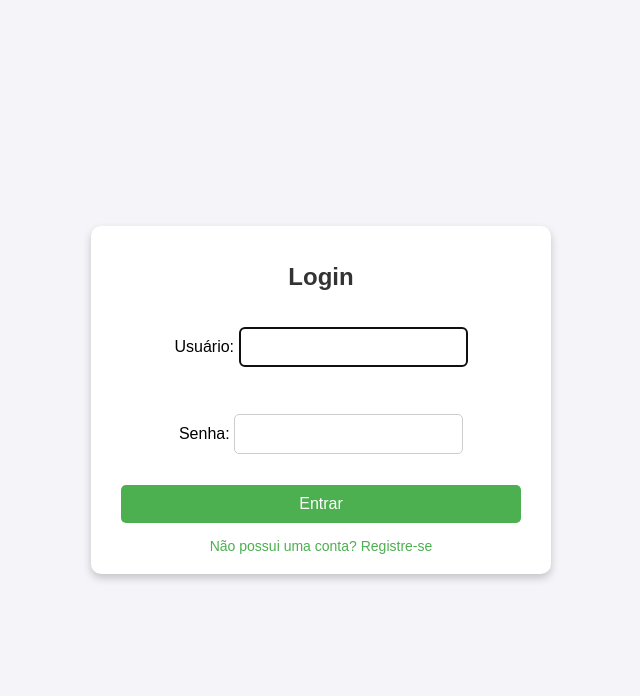
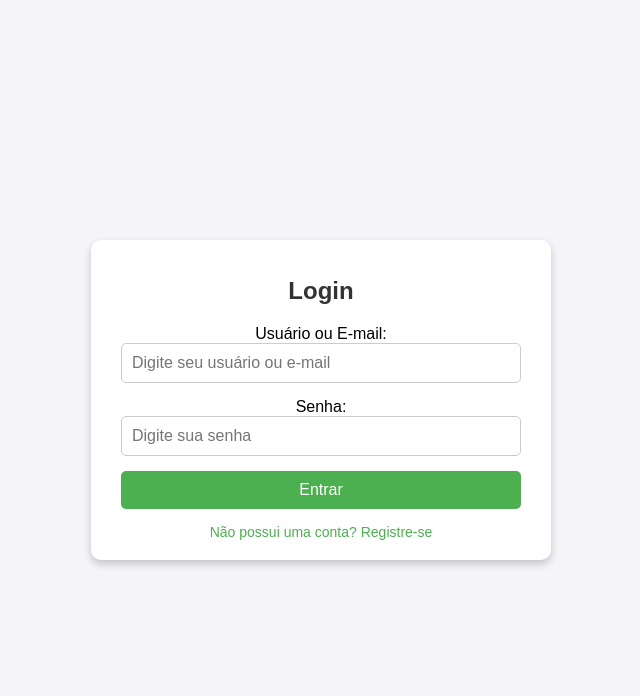
Before and after one commit to MatheusTLampugnani/checklist, a Django app: page /login/ in a window 1280 px wide. Shown: the top 696 px of the page, without its empty margins (319-959 px from the left). Run offline with Django 5.2, Linux system fonts and the light colour scheme.

Commit message:
Correçao de tela login

```diff
--- a/checklist/templates/checklist.html
+++ b/checklist/templates/checklist.html
@@ -133,7 +133,7 @@
             {% csrf_token %}
             <div class="form-row">
                 <label for="car_plate">Placa do Veículo:</label>
-                <input type="text" id="car_plate" name="car_plate" placeholder="Ex.: ABC-1234" required>
+                <input type="text" id="car_plate" name="car_plate" placeholder="Ex.: ABC1234" required>
             </div>
 
             <table>
--- a/checklist/templates/login.html
+++ b/checklist/templates/login.html
@@ -105,7 +105,12 @@
         {% endif %}
         <form method="post" action="{% url 'login' %}">
             {% csrf_token %}
-            {{ form.as_p }}
+            <label for="username">Usuário ou E-mail:</label>
+            <input type="text" id="username" name="username" placeholder="Digite seu usuário ou e-mail" required>
+
+            <label for="password">Senha:</label>
+            <input type="password" id="password" name="password" placeholder="Digite sua senha" required>
+
             <button type="submit">Entrar</button>
         </form>
         <a href="{% url 'register' %}">Não possui uma conta? Registre-se</a>
```
